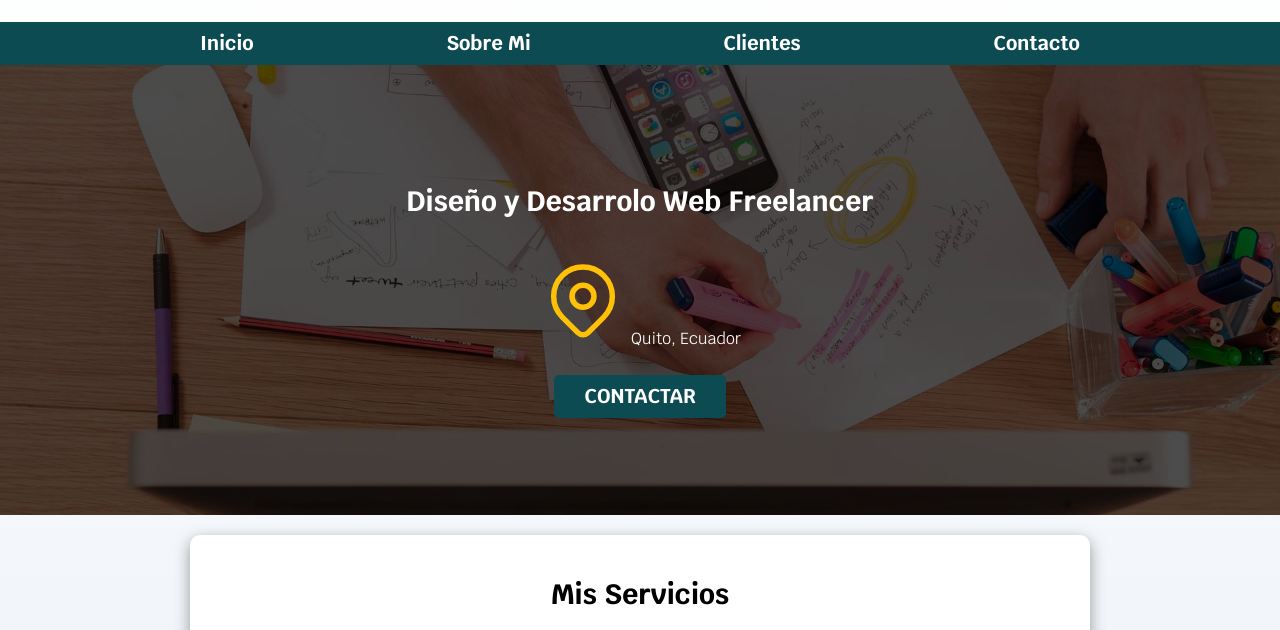
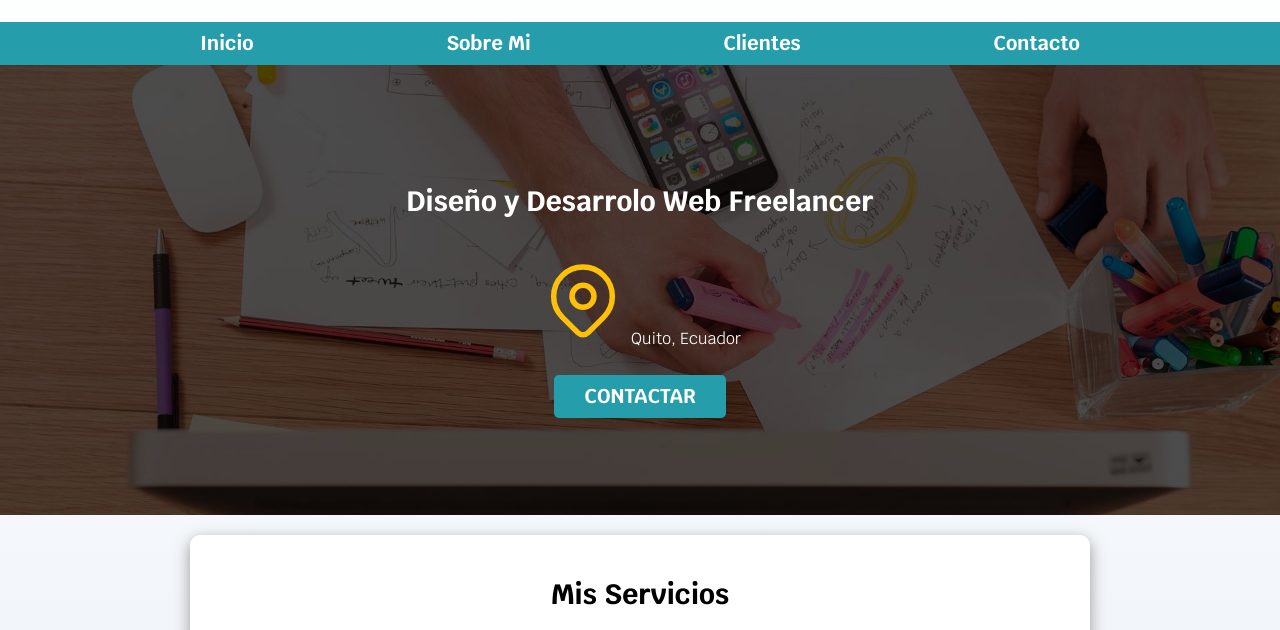
Before and after one commit to itsash0/Primer-proyecto, a plain HTML site: page freelancer_inicio/index.html in a window 1280 px wide. Shown: the part 73-703 px from the top of the page. Drawn offline with Linux system fonts and the light colour scheme.

Commit message:
segunda modificacion color secundario

```diff
--- a/freelancer_inicio/css/styles.css
+++ b/freelancer_inicio/css/styles.css
@@ -2,7 +2,7 @@
     --blanco: #ffffff;
     --oscuro: #212121;
     --primario: #ffc107;
-    --secundario: #0c4b52;
+    --secundario: #259daa;
     --gris: #757575;
     --grisClaro: #DFE9F3;
 }
```
